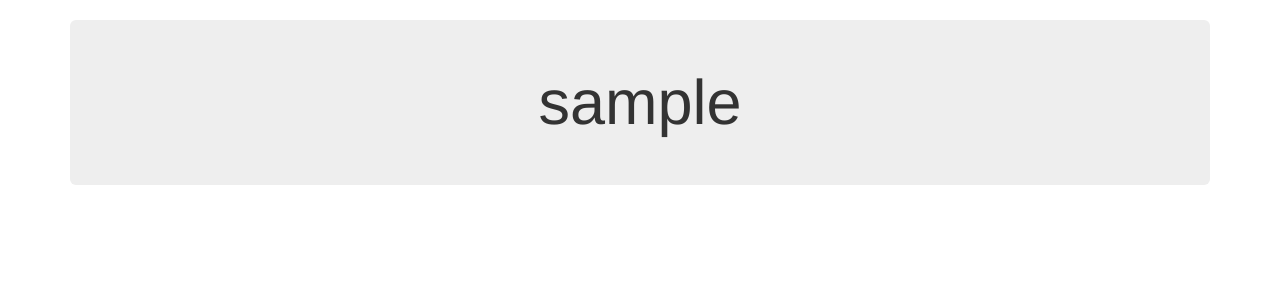
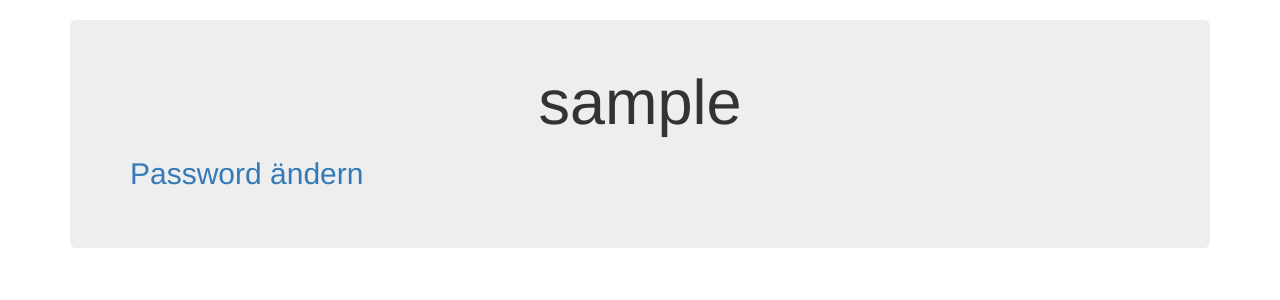
Before and after one commit to holytortoise/abw-reservierung, a Django app: page /reservierung/user/ in a window 1280 px wide. Shown: the part 51-351 px from the top of the page. Run offline with Django 3.2, Linux system fonts and the light colour scheme; the visitor is signed in with stand-in values (Sample User, id 1); data that the repository does not hold is empty; parts of the project's set-up code (start-up, migrations or seed data) failed here and were passed over; some libraries are stand-ins or nearby versions.

Commit message:
add password change

```diff
--- a/src/account/urls.py
+++ b/src/account/urls.py
@@ -1,4 +1,4 @@
-from django.conf.urls import url
+from django.conf.urls import url, include
 from django.contrib.auth import views as auth_views
 from . import views
 
@@ -8,4 +8,10 @@ urlpatterns = [
     # Predefined Views
     url(r'login/$', auth_views.LoginView.as_view(template_name="account/login.html"), name='login'),
     url(r'logout/$', auth_views.LogoutView.as_view(), name='logout'),
+    url('^password_change/$',
+     auth_views.PasswordChangeView.as_view(template_name="account/password_change.html"),
+      name='password-change'),
+    url('^password_change/done/$',
+     auth_views.PasswordChangeDoneView.as_view(template_name="account/password_change_done.html",
+     success_url="account:password-change-done"), name='password-change-done'),
 ]
--- a/src/reservierung/templates/reservierung/reservierung_user.html
+++ b/src/reservierung/templates/reservierung/reservierung_user.html
@@ -46,5 +46,7 @@
   {% endif %}
   {% endfor %}
 {% endfor %}
-
+<div class="wrapper">
+  <h2><a href="{% url 'account:password-change' %}">Password ändern</a></h2>
+</div>
 {% endblock content %}
```
Also changed, not shown: src/account/templates/account/password_change_done.html (added, +13 -0 lines), src/account/forms.py (added).
